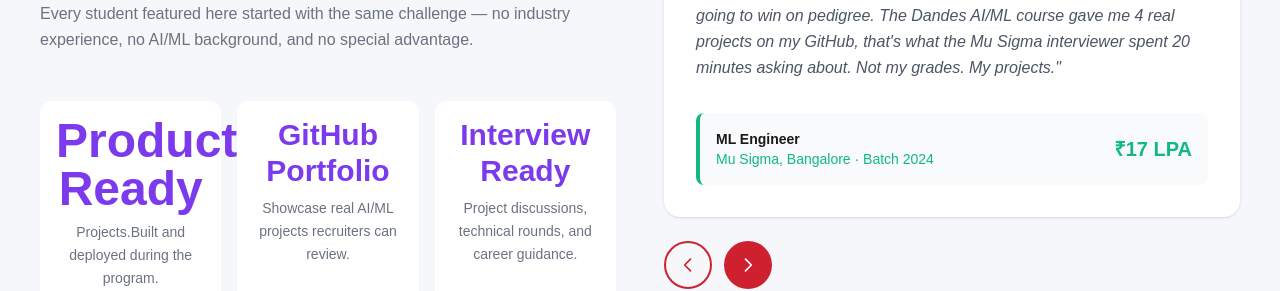
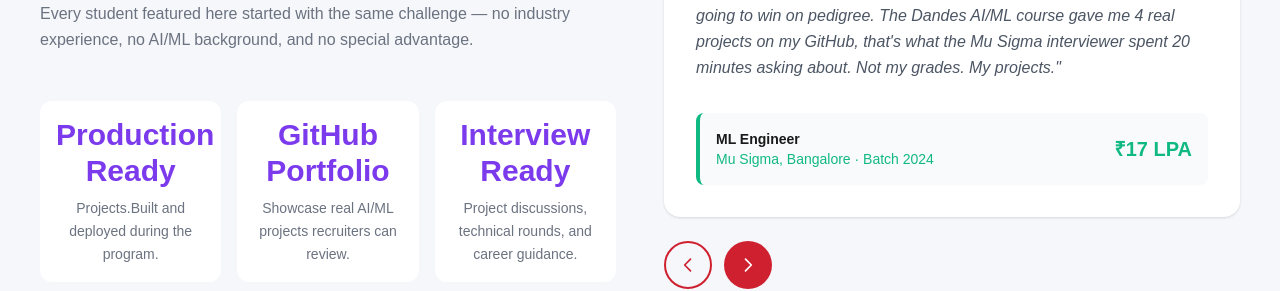
Before and after one commit to srinivas-dande/students-landing-page, a Next.js app: page / in a window 1280 px wide. Shown: the part 4209-4500 px from the top of the page. Built offline with nearby package versions, Linux system fonts and the light colour scheme.

Commit message:
chnages updated

```diff
--- a/src/components/landing/StudentOutcomesSection.jsx
+++ b/src/components/landing/StudentOutcomesSection.jsx
@@ -80,8 +80,8 @@ export default function StudentOutcomesSection() {
             {/* Stats Cards */}
             <div className="grid grid-cols-2 lg:grid-cols-3 gap-4">
               <div className="bg-white rounded-xl p-4 text-center">
-                <div className="text-[#7C3AED] text-4xl md:text-5xl font-bold mb-2">
-                 Production-Ready
+                <div className="text-[#7C3AED] text-2xl md:text-3xl font-bold mb-2">
+                 Production Ready
                 </div>
                 <p className="text-[#6B7280] text-sm leading-relaxed">
                    Projects.Built and deployed during the program.
```
